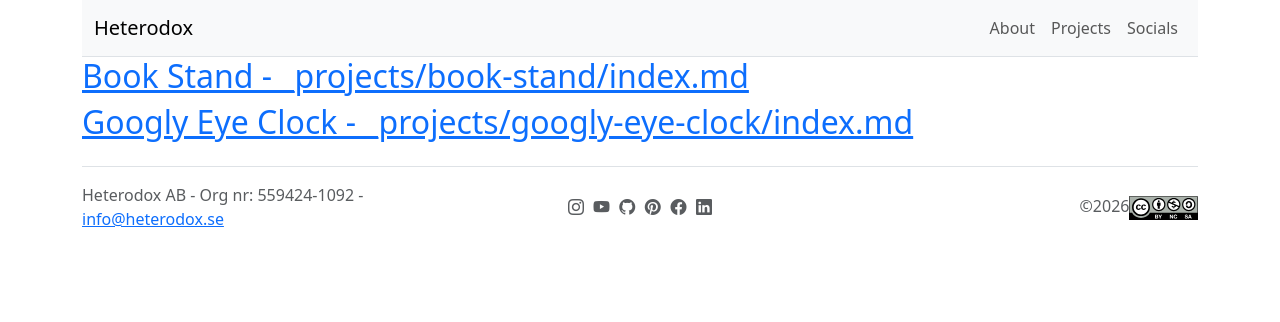
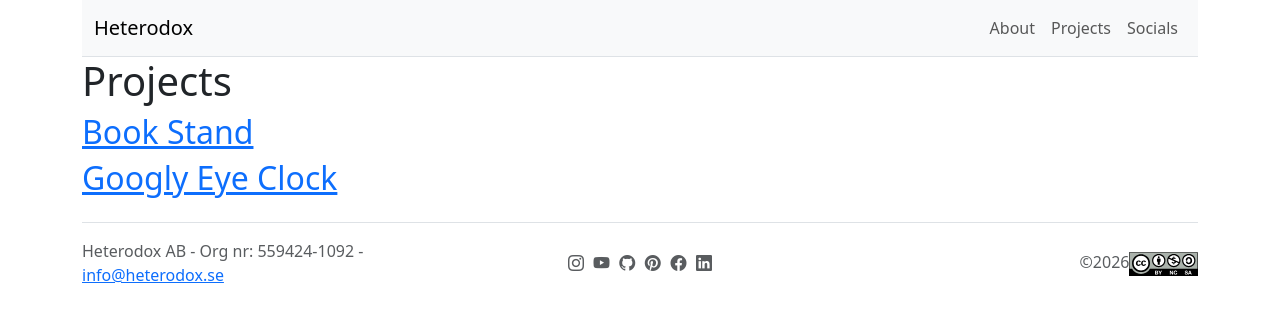
Before and after one commit to heterodox-studios/heterodox-studios.github.io, a Jekyll site: the page built from projects.md, in a window 1280 px wide. Shown: the top 322 px of the page. Built offline with Jekyll 4.4.1, drawn with Linux system fonts in a browser that asks for light colours.

Commit message:
Move projects listing into one file

```diff
--- a/_layouts/projects.html
+++ /dev/null
@@ -1,13 +0,0 @@
----
-title: My First Page
-layout: default
----
-
-{% assign top_level = site.projects | where_exp: 'item', "item.path contains '/index.md'" %}
-{% for project in top_level %}
-<h2>
-    <a href="{{ project.url }}">
-        {{ project.title }} - {{ project.path }}
-    </a>
-</h2>
-{% endfor %}
--- a/projects.md
+++ b/projects.md
@@ -1,5 +1,12 @@
 ---
-layout: projects
 title: "Projects"
 permalink: /projects
+layout: page
 ---
+
+{% assign top_level = site.projects | where_exp: 'item', "item.path contains '/index.md'" %}
+{% for project in top_level %}
+
+## [{{ project.title }}]({{ project.url }})
+
+{% endfor %}
```
